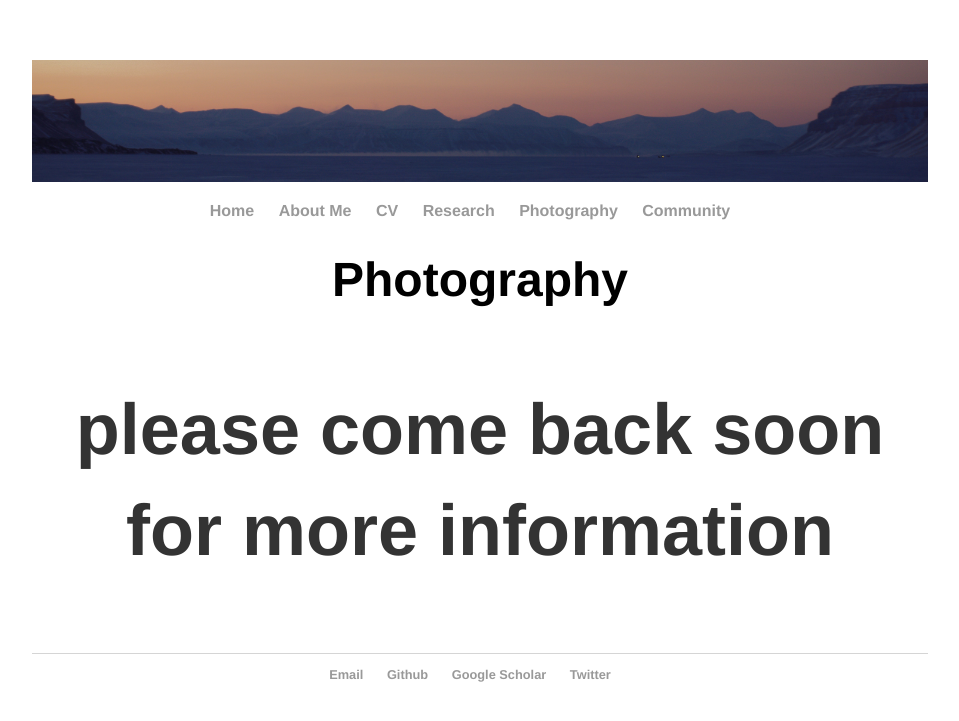
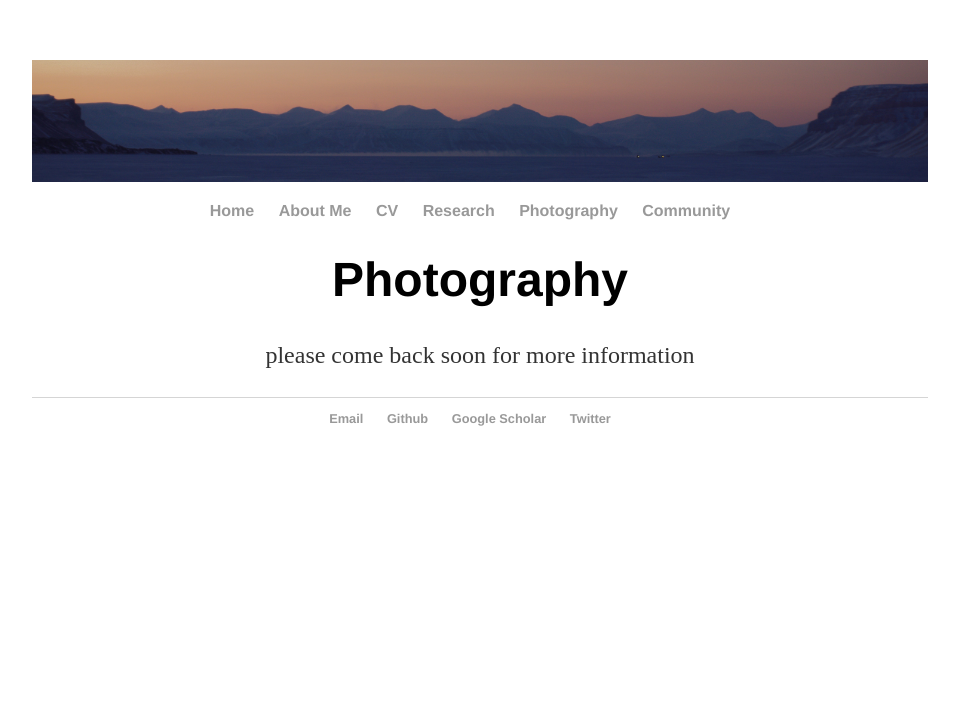
Before and after one commit to Cbarnett207/CBarnett207.github.io, a Jekyll site: the page built from photography/index.html, in a window 1280 px wide. Shown: the top 721 px of the page, without its empty margins (160-1119 px from the left). Built offline with Jekyll 4.4.1, drawn with Linux system fonts in a browser that asks for light colours.

Commit message:
Update index.html

```diff
--- a/photography/index.html
+++ b/photography/index.html
@@ -3,6 +3,6 @@ layout: default
 title: Cody Barnett, M.S. | Photography
 ---
 <div class="blurb">
-   <div align="center"><h1>Photography<h1>
+   <div align="center"><h1>Photography</h1>
       <p>please come back soon for more information </p>
 </div><!-- /.blurb -->
```
